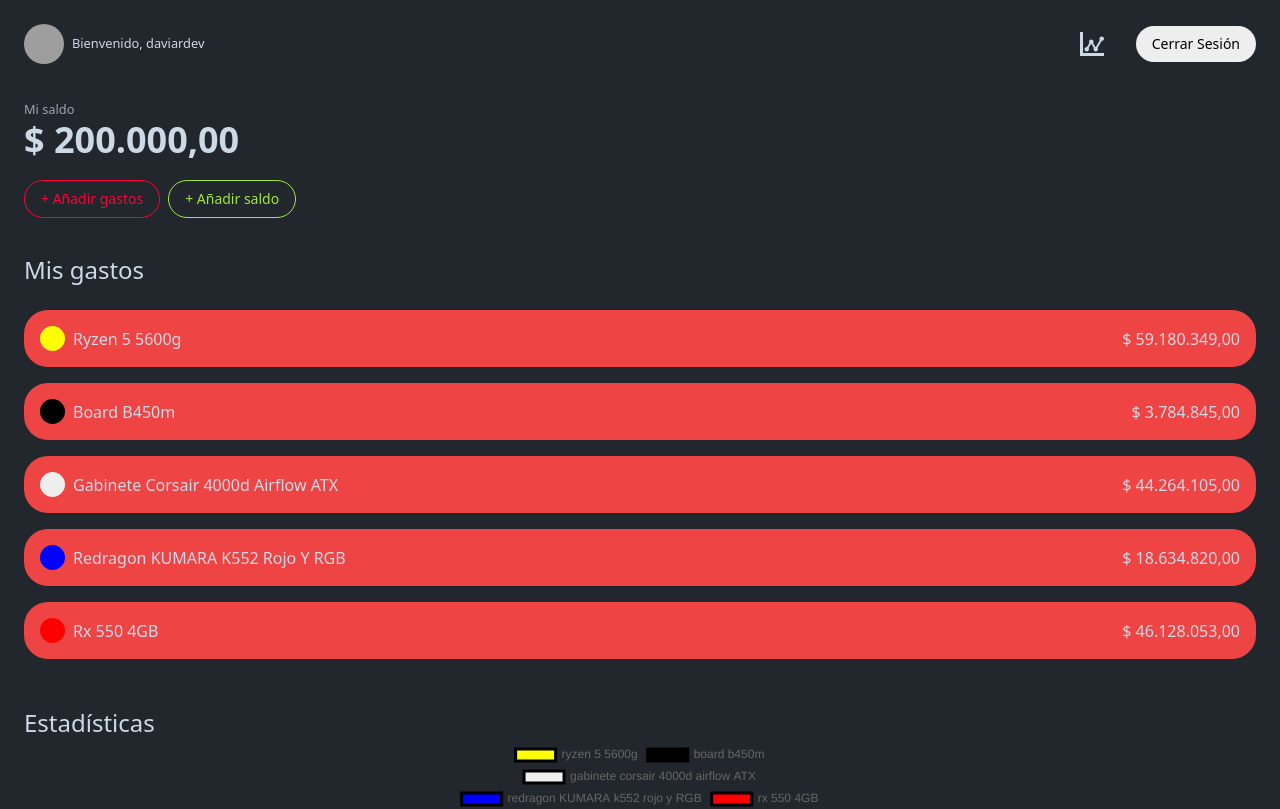
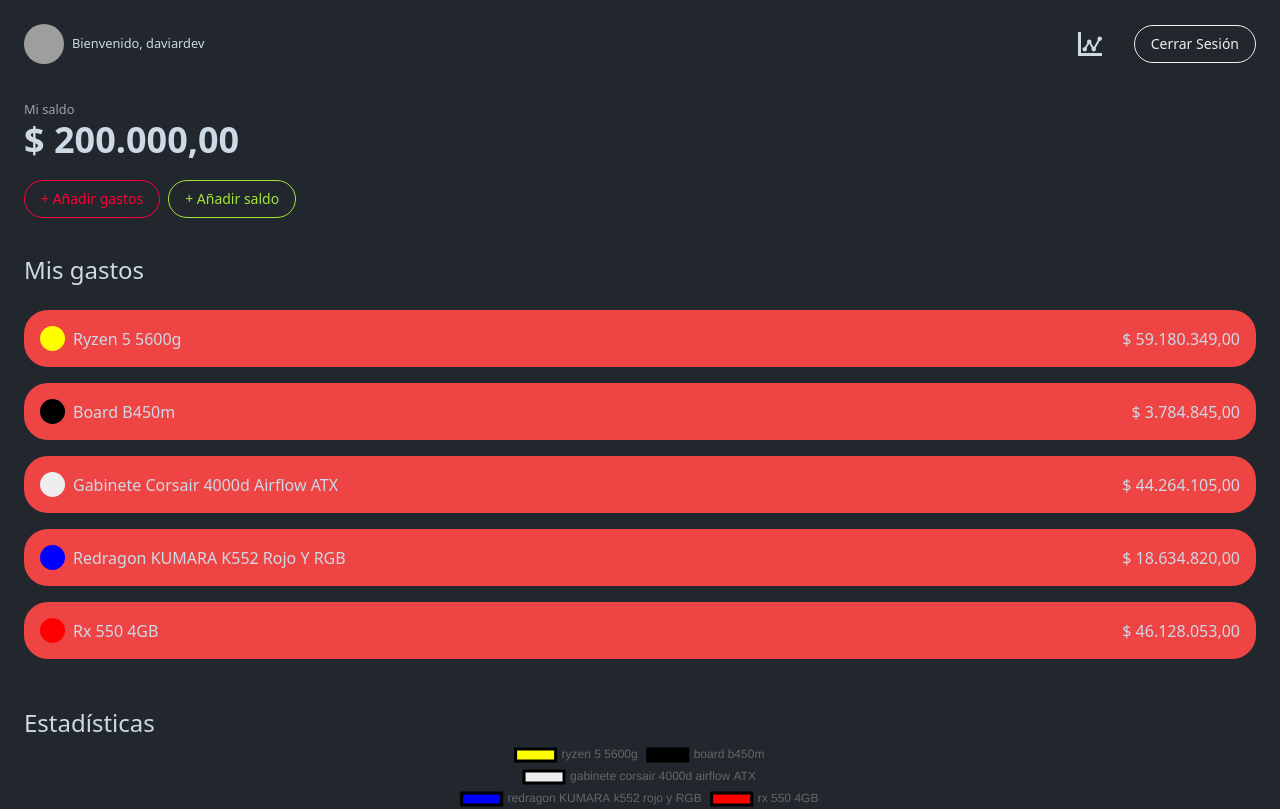
Before and after one commit to daviardev/app-gastos, a Next.js app: page / in a window 1280 px wide. Shown: the top 809 px of the page. Built offline with nearby package versions, Linux system fonts and the light colour scheme; grey boxes are pictures that could not be loaded.

Commit message:
Add style to input and change styles to the logout button

```diff
--- a/src/styles/globals.css
+++ b/src/styles/globals.css
@@ -18,8 +18,22 @@
   }
 
   button {
-    @apply transition-all duration-500 hover:scale-110;
+    @apply transition-all duration-500 hover:scale-105;
   }
+
+  input {
+    @apply px-4 py-2 bg-slate-700 rounded-full;
+  }
+}
+
+input[type=number]::-webkit-inner-spin-button,
+input[type=number]::-webkit-outer-spin-button {
+  -webkit-appearance: none;
+  margin: 0;
+}
+
+input[type=number] {
+  -moz-appearance:textfield;
 }
 
 
@@ -37,6 +51,10 @@
   }
 
   .btn-danger {
-    @apply text-black bg-[#eee] border-[#eee];
+    @apply border border-[#eee] text-[#eee];
+  }
+
+  .input-group {
+    @apply flex flex-col gap-4;
   }
 }
```
